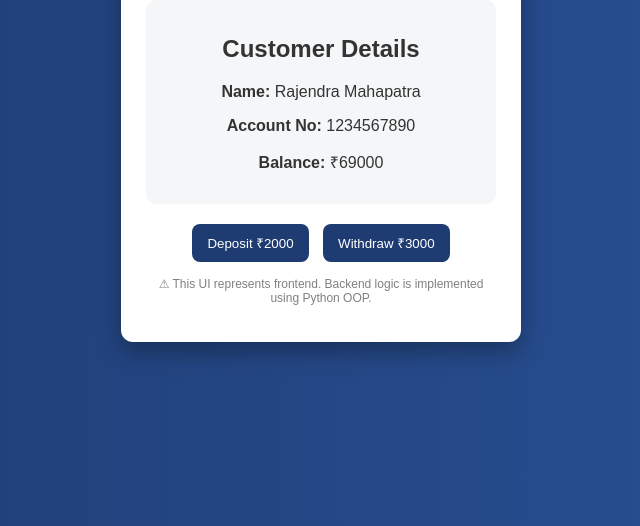
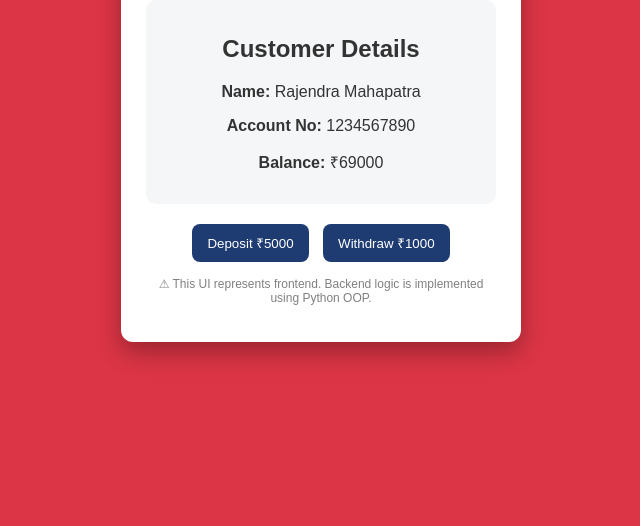
Before and after one commit to rajendramahapatra786-lgtm/SMART_BANK_SYSTEM, a plain HTML site: page index.html in a window 1280 px wide. Shown: the part 290-816 px from the top of the page, without its empty margins (319-959 px from the left). Drawn offline with Linux system fonts and the light colour scheme.

Commit message:
updated banking system UI

```diff
--- a/index.html
+++ b/index.html
@@ -18,8 +18,8 @@
         </div>
 
         <div class="actions">
-            <button>Deposit ₹2000</button>
-            <button>Withdraw ₹3000</button>
+            <button>Deposit ₹5000</button>
+            <button>Withdraw ₹1000</button>
         </div>
 
         <p class="note">
--- a/style.css
+++ b/style.css
@@ -1,6 +1,6 @@
 body {
     font-family: Arial, sans-serif;
-    background: linear-gradient(to right, #1e3c72, #2a5298);
+    background: rgb(220, 53, 69);
     color: white;
     display: flex;
     justify-content: center;
```
